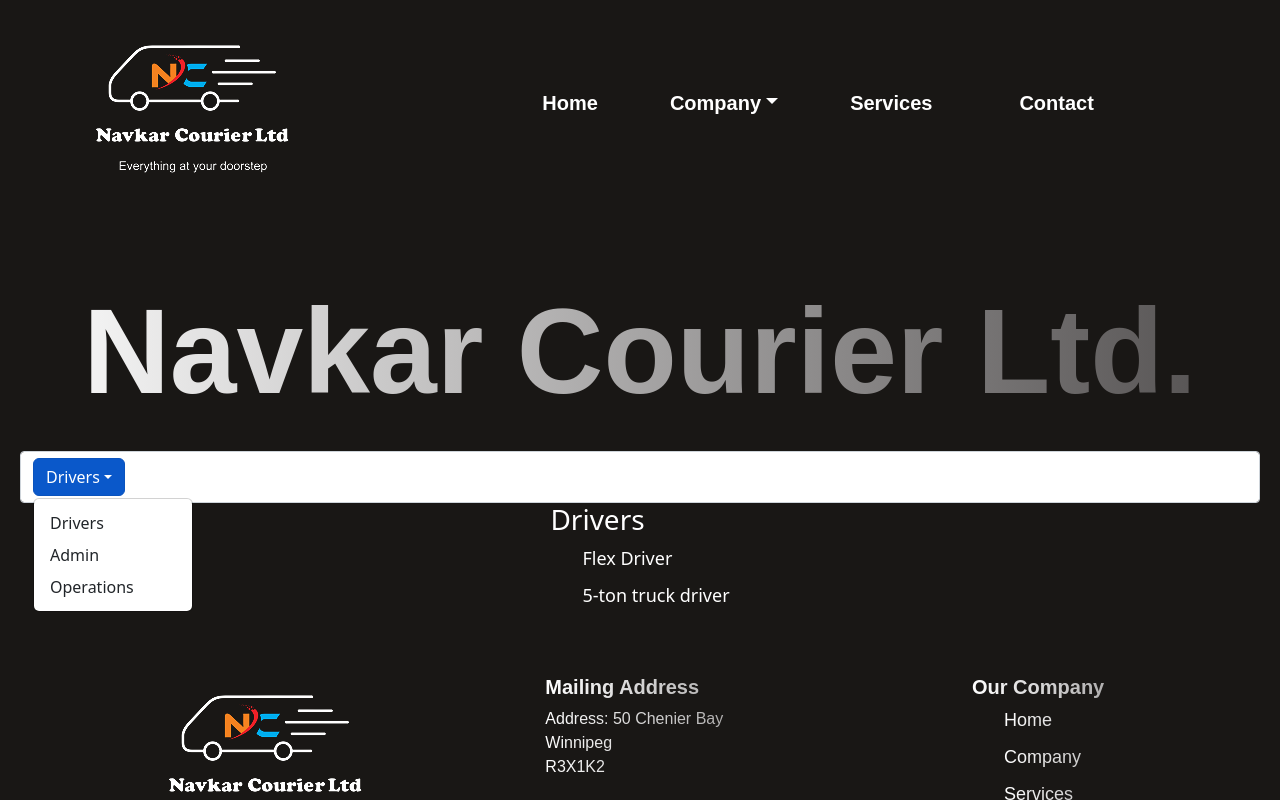
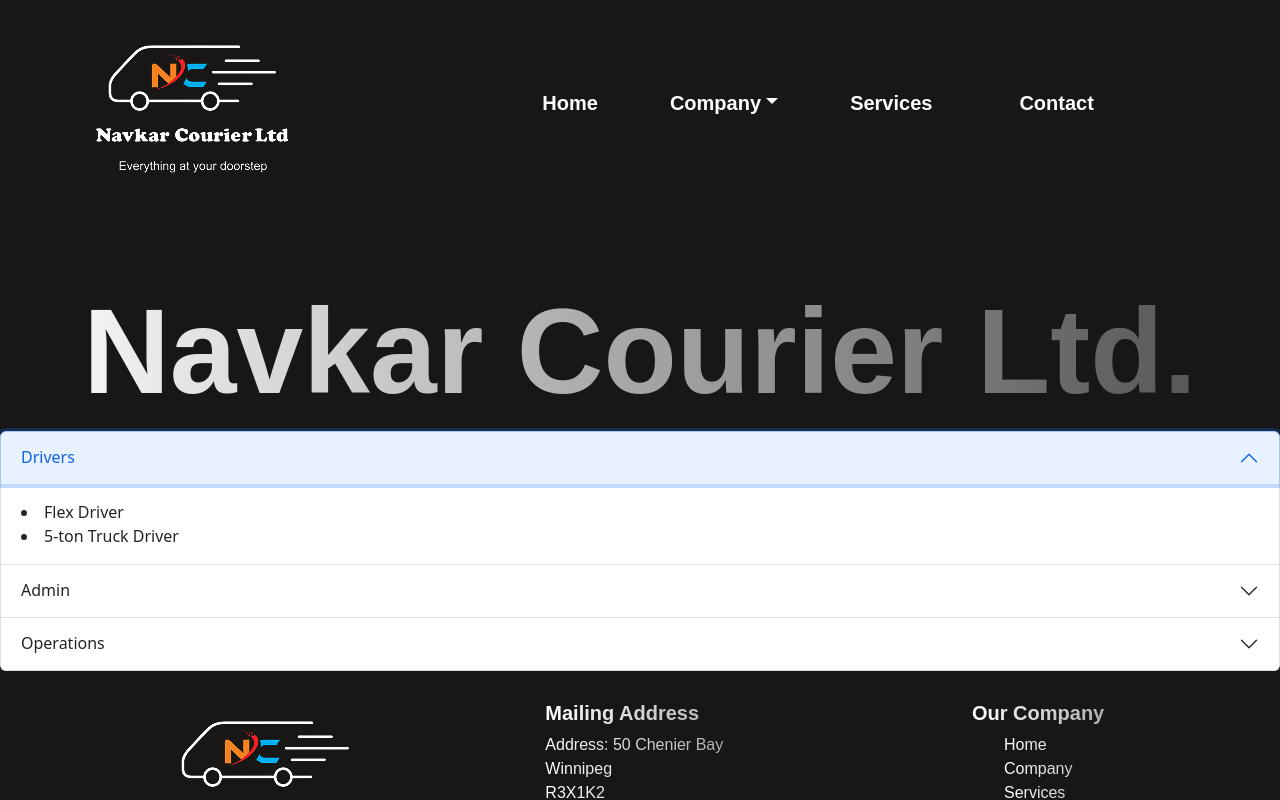
Before and after one commit to namanparashar123/navkar-courier-dev, a React (Create React App) app: page /Careers in a window 1280 px wide. Both pictures are taken after a click on the button "Drivers". Shown: the top 800 px of the page. Built offline with nearby package versions, Linux system fonts and the light colour scheme; a web font is replaced by a local one.

Commit message:
canges requested on carrers page

```diff
--- a/src/Components/Pages/Careers.css
+++ b/src/Components/Pages/Careers.css
@@ -1,52 +1,3 @@
-.career-page {
-    display: flex;
-    flex-direction: column;
-    align-items: center;
-    margin: 20px;
-    color: white;
-  }
-
-  .career-options {
-    display: block;
-    width: 100%;
-    padding: .375rem .75rem;
-    font-size: 1rem;
-    font-weight: 400;
-    line-height: 1.5;
-    color: #212529;
-    background-color: #fff;
-    background-clip: padding-box;
-    border: 1px solid #ced4da;
-    border-radius: .25rem;
-    transition: border-color .15s ease-in-out, box-shadow .15s ease-in-out;
-  }
-
-  .career-options:focus {
-    outline: 0;
-    box-shadow: 0 0 0 .2rem rgba(0,123,255,.25);
-    border-color: #80bdff;
-  }
-
-  .career-options:active, .career-options:hover {
-    color: #fff;
-    background-color: #007bff;
-    border-color: #007bff;
-  }
-
-  .career-options:disabled {
-    color: #6c757d;
-    background-color: #fff;
-    border-color: #ced4da;
-  }
-
-
-
-  ul {
-    list-style-type: none;
-    padding-left: 0;
-  }
-
-  li {
-    margin-bottom: 10px;
-    font-size: 18px;
-  }
+.card{
+    background-color: black;
+}
--- a/src/Components/Pages/Careers.js
+++ b/src/Components/Pages/Careers.js
@@ -1,61 +1,30 @@
-import React, { useState } from 'react';
-import './Careers.css';
-import { DropdownButton, Dropdown } from 'react-bootstrap';
+import React from 'react'
+import Accordion from 'react-bootstrap/Accordion';
 
-const CareerPage = () => {
-  const [selectedOption, setSelectedOption] = useState('Drivers');
-
-  const handleOptionChange = (option) => {
-    setSelectedOption(option);
-  };
-
-  const renderDropdown = () => {
-    switch (selectedOption) {
-      case 'Drivers':
-        return (
-          <div>
-            <h3>Drivers</h3>
-            <ul>
-              <li>Flex Driver</li>
-              <li>5-ton truck driver</li>
-            </ul>
-          </div>
-        );
-      case 'Admin':
-        return (
-          <div>
-            <h3>Admin</h3>
-            <ul>
-              <li>Bookkeeper</li>
-            </ul>
-          </div>
-        );
-      case 'Operations':
-        return (
-          <div>
-            <h3>Operations</h3>
-            <ul>
-              <li>Dispatcher</li>
-              <li>Supervisor</li>
-              <li>Manager</li>
-            </ul>
-          </div>
-        );
-      default:
-        return null;
-    }
-  };
-
+export default function Careers() {
   return (
-    <div className="career-page">
-      <DropdownButton className="career-options" id="dropdown-item-button" title={selectedOption}>
-        <Dropdown.Item as="button" onClick={() => handleOptionChange('Drivers')}>Drivers</Dropdown.Item>
-        <Dropdown.Item as="button" onClick={() => handleOptionChange('Admin')}>Admin</Dropdown.Item>
-        <Dropdown.Item as="button" onClick={() => handleOptionChange('Operations')}>Operations</Dropdown.Item>
-      </DropdownButton>
-      {renderDropdown()}
-    </div>
-  );
-};
-
-export default CareerPage;
+    <Accordion>
+    <Accordion.Item eventKey="0">
+      <Accordion.Header>Drivers</Accordion.Header>
+      <Accordion.Body>
+        <li>Flex Driver</li>
+        <li>5-ton Truck Driver</li>
+      </Accordion.Body>
+    </Accordion.Item>
+    <Accordion.Item eventKey="1">
+      <Accordion.Header>Admin</Accordion.Header>
+      <Accordion.Body>
+        <li>Flex Driver</li>
+      </Accordion.Body>
+    </Accordion.Item>
+    <Accordion.Item eventKey="2">
+      <Accordion.Header>Operations</Accordion.Header>
+      <Accordion.Body>
+        <li>Dispatcher</li>
+        <li>Supervisor</li>
+        <li>Manager</li>
+      </Accordion.Body>
+    </Accordion.Item>
+  </Accordion>
+  )
+}
```
